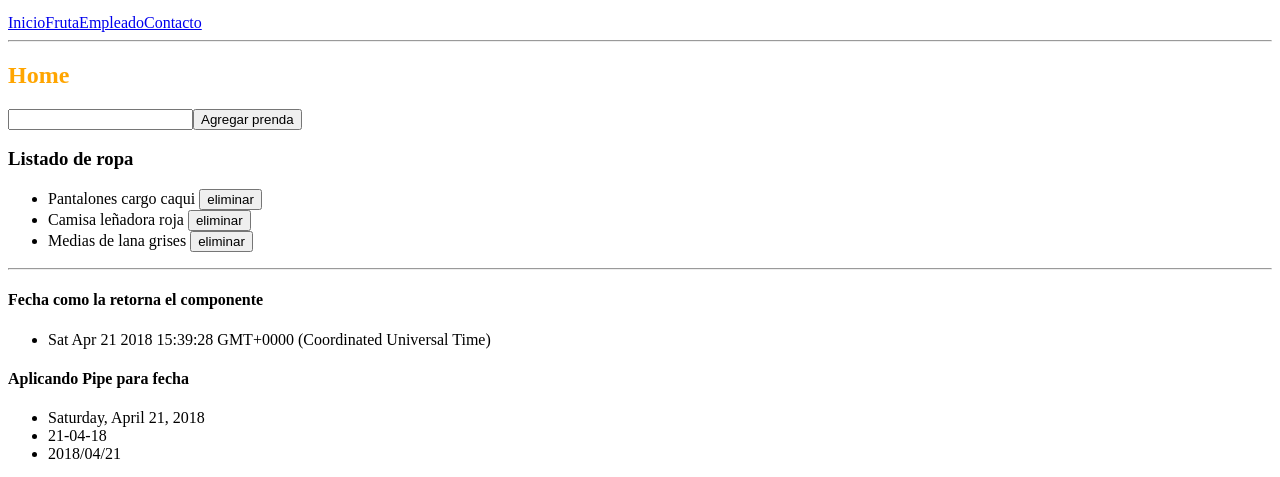
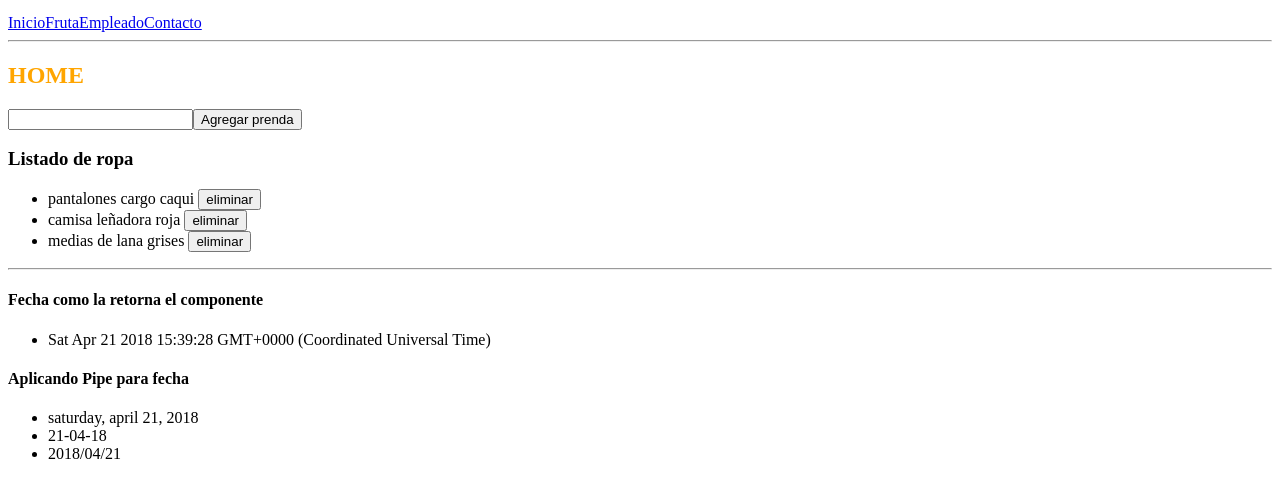
Before and after one commit to jcarlosj/Angular-1-Fundamentales-U-VR, an Angular app: page / in a window 1280 px wide. Shown: the part 220-697 px from the top of the page. Built offline with nearby package versions, Linux system fonts and the light colour scheme.

Commit message:
Implementa 'pipes' (o filtros) para cambiar valores del componente a mayúsculas o minúsculas con Angular

```diff
--- a/src/app/home/home.component.html
+++ b/src/app/home/home.component.html
@@ -1,4 +1,4 @@
-<h2>{{ title }}</h2>
+<h2>{{ title | uppercase }}</h2>
 <input type="text" [(ngModel)]="prenda_a_guardar">
 <button (click)="guardarPrenda()" type="button">Agregar prenda</button>
 <p *ngIf="prenda_a_guardar"><b>Prenda a guardar: <span class="prenda_a_guardar">{{ prenda_a_guardar }}</span></b></p>
@@ -6,7 +6,7 @@
     <h3>Listado de ropa</h3>
     <ul>
         <li *ngFor="let prenda of listado_ropa; let i = index;">
-            {{ prenda }} <button (click)="eliminarPrenda( i )">eliminar</button>
+            {{ prenda | lowercase }} <button (click)="eliminarPrenda( i )">eliminar</button>
         </li>
     </ul>
 </div>
@@ -17,7 +17,7 @@
 </ul>
 <h4>Aplicando Pipe para fecha </h4>
 <ul>
-    <li>{{ fecha | date:'fullDate' }}</li>
+    <li>{{ fecha | date:'fullDate' | lowercase }}</li>
     <li>{{ fecha | date:'dd-MM-yy' }}</li>
     <li>{{ fecha | date:'yyyy/MM/dd' }}</li>
 </ul>
```
